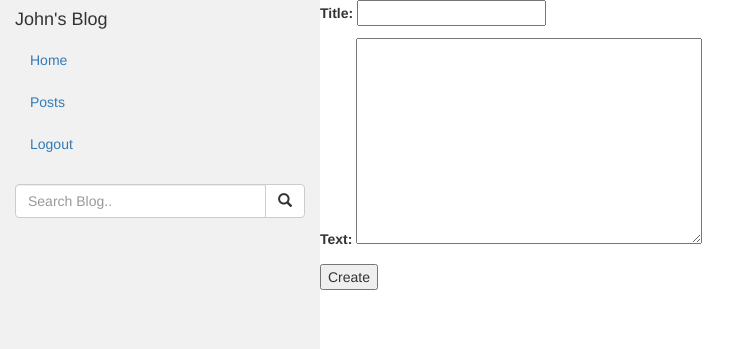
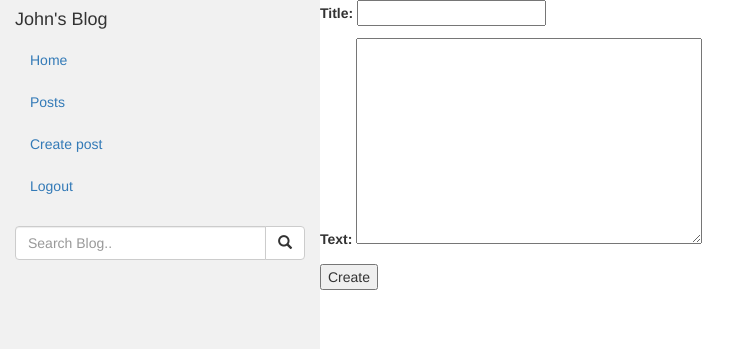
Before and after one commit to henriits/Blog1, a Django app: page /create/ in a window 1280 px wide. Shown: the top 349 px of the page, without its empty margins (0-750 px from the left). Run offline with Django 4.2, Linux system fonts and the light colour scheme; a user stored in the database is signed in; some libraries are stand-ins or nearby versions.

Commit message:
add create post

```diff
--- a/templates/base.html
+++ b/templates/base.html
@@ -44,7 +44,9 @@
         <li {% if request.resolver_match.view_name == 'home' %} class="active" {% endif%} ><a href="{% url 'home' %}">Home</a></li>
         <li {% if request.resolver_match.view_name == 'posts' %} class="active" {% endif%}><a href="{% url 'posts' %}">Posts</a></li>
         {% if request.user.is_authenticated %}
+        <li><a href="{% url 'post_create' %}">Create post</a></li>
         <li><a href="{% url 'logout' %}">Logout</a></li>
+
         {% else %}
         <li><a href="{% url 'login' %}">Login</a></li>
         {% endif %}
```
